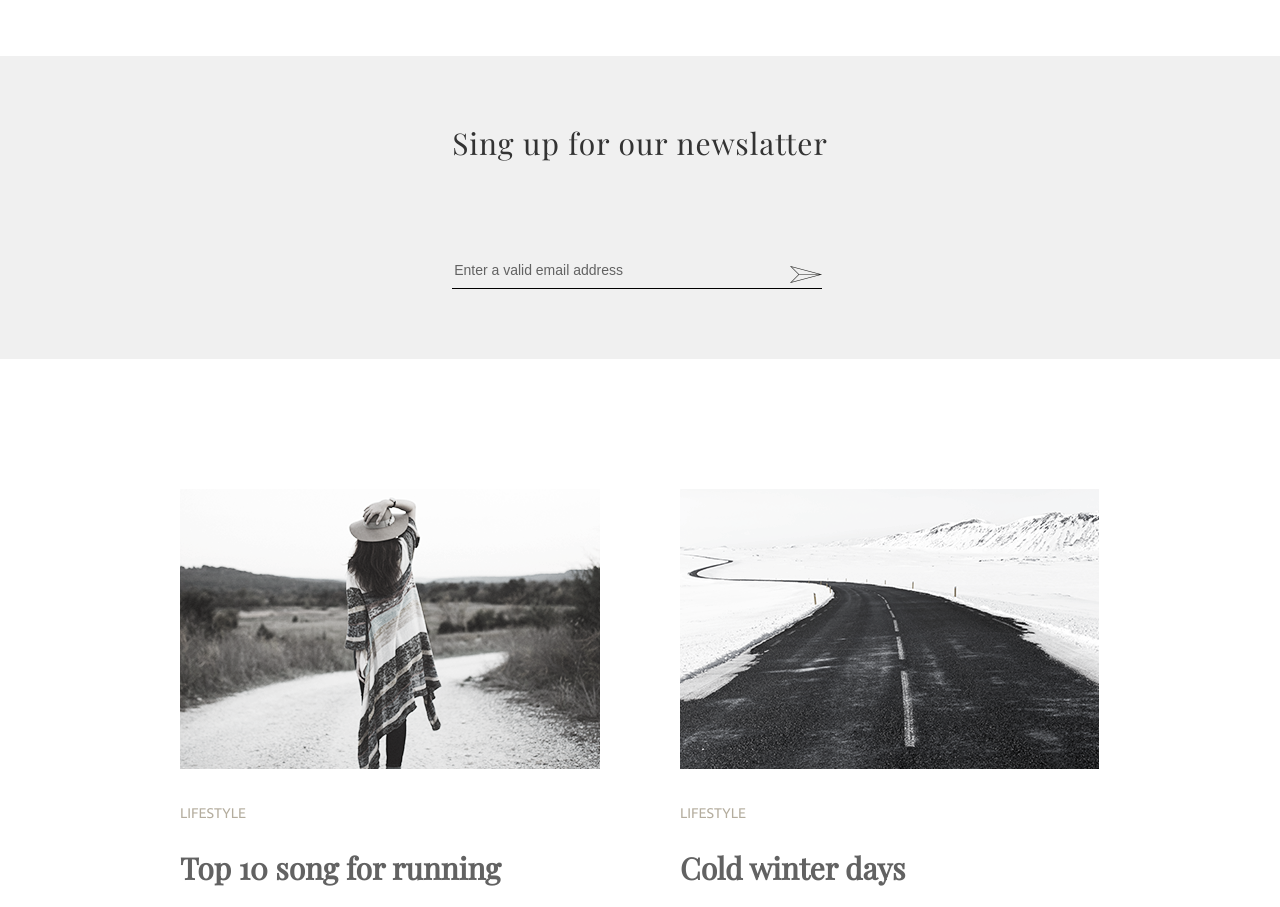
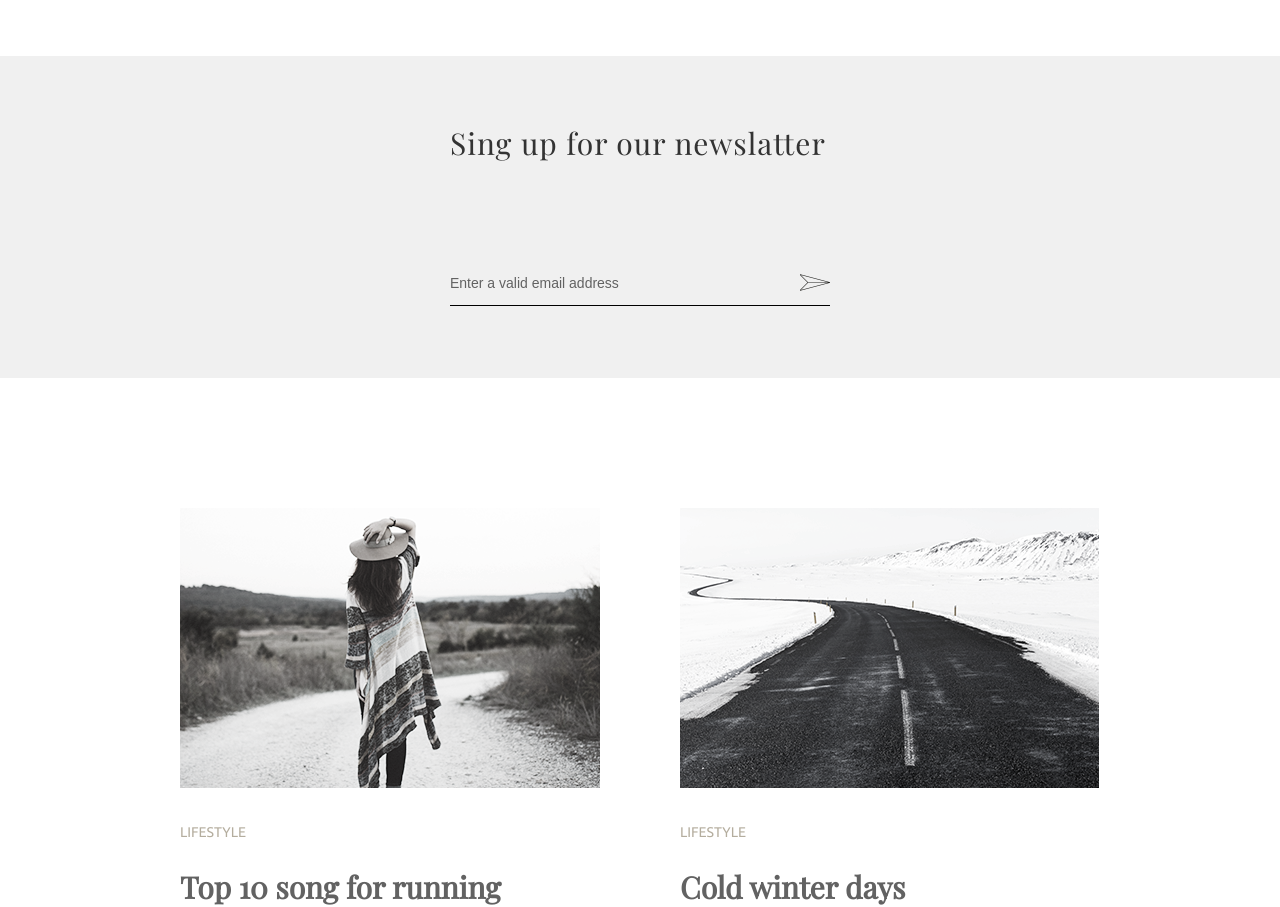
Before and after one commit to IgorStetsiuk/advanced-algorithms, a plain HTML site: page layouts/istetsiuk/index.html in a window 1280 px wide. Shown: the part 2420-3327 px from the top of the page. Drawn offline with nearby package versions, Linux system fonts and the light colour scheme; a web font is replaced by a local one.

Commit message:
change input and button padding, delete unnecessary classes

```diff
--- a/layouts/istetsiuk/css/style.css
+++ b/layouts/istetsiuk/css/style.css
@@ -19,13 +19,13 @@ ul {
     padding: 0;
 }
 
-h2{
-    font-size:30px;
+h2 {
+    font-size: 30px;
 }
+
 figure {
     margin: 0;
 }
-
 
 figure p {
     margin-top: 30px;
@@ -172,8 +172,6 @@ header .container {
     cursor: pointer;
 }
 
-
-
 .signup {
     display: flex;
     flex-direction: column;
@@ -182,6 +180,10 @@ header .container {
     padding: 70px 0;
     margin-bottom: 130px;
     background: #f0f0f0;
+}
+
+.signup > div {
+    width: 380px;
 }
 
 .signup h2 {
@@ -198,24 +200,22 @@ header .container {
 }
 
 .signup-form input {
-    display: block;
     float: left;
-    width: 90%;
+    width: 350px;
     font-size: 14px;
+    padding: 14px 0;
     border: none;
     border-bottom: 1px solid black;
     background: #f0f0f0;
-    padding-bottom: 10px;
     outline: none;
 }
 
 .signup-form button {
-    display: block;
-    width: 32px;
-    height: 17px;
+    width: 30px;
+    height: 45px;
+    padding: 0;
     border: none;
     border-bottom: 1px solid black;
-    padding-bottom: 26px;
     outline: none;
     background: url(../img/icons/send-icon.png) center no-repeat;
     cursor: pointer;
@@ -240,7 +240,7 @@ header .container {
 }
 
 footer {
-    margin-top:100px;
+    margin-top: 100px;
     padding: 44px 0;
     background: #f0f0f0;
 }
--- a/layouts/istetsiuk/index.html
+++ b/layouts/istetsiuk/index.html
@@ -64,7 +64,7 @@
                         <p>Lifestyle</p>
                     </figcaption>
                 </figure>
-                <h2 class="post-title">More than just a music festival</h2>
+                <h2>More than just a music festival</h2>
                 <p>
                     Lorem ipsum dolor sit amet, consectetur adipisicing elit. Ad cumque ducimus est, id illum laborum
                     magnam
@@ -79,7 +79,7 @@
                         <p>Lifestyle</p>
                     </figcaption>
                 </figure>
-                <h2 class="post-title">More than just a music festival</h2>
+                <h2>More than just a music festival</h2>
                 <p>
                     Lorem ipsum dolor sit amet, consectetur adipisicing elit. Ad cumque ducimus est, id illum laborum
                     magnam
@@ -98,7 +98,7 @@
                         <p>Photodiary</p>
                     </figcaption>
                 </figure>
-                <h2 class="post-title">More than just a music festival</h2>
+                <h2>More than just a music festival</h2>
                 <p>
                     Lorem ipsum dolor sit amet, consectetur adipisicing elit. Ad cumque ducimus est, id illum laborum
                     magnam
@@ -113,7 +113,7 @@
                         <p>Photodiary</p>
                     </figcaption>
                 </figure>
-                <h2 class="post-title">More than just a music festival</h2>
+                <h2>More than just a music festival</h2>
                 <p>
                     Lorem ipsum dolor sit amet, consectetur adipisicing elit. Ad cumque ducimus est, id illum laborum
                     magnam
@@ -124,10 +124,10 @@
         </div>
     </section>
     <section class="signup">
-        <div class="container">
+        <div>
             <h2>Sing up for our newslatter</h2>
             <form class="signup-form">
-                <input class="" type="email" placeholder="Enter a valid email address">
+                <input type="email" placeholder="Enter a valid email address">
                 <button type="submit"></button>
             </form>
         </div>
@@ -141,7 +141,7 @@
                         <p>Lifestyle</p>
                     </figcaption>
                 </figure>
-                <h2 class="post-title">Top 10 song for running</h2>
+                <h2>Top 10 song for running</h2>
                 <p>
                     Lorem ipsum dolor sit amet, consectetur adipisicing elit. Ad cumque ducimus est, id illum laborum
                     magnam
@@ -156,7 +156,7 @@
                         <p>Lifestyle</p>
                     </figcaption>
                 </figure>
-                <h2 class="post-title">Cold winter days</h2>
+                <h2>Cold winter days</h2>
                 <p>
                     Lorem ipsum dolor sit amet, consectetur adipisicing elit. Culpa delectus dolore ducimus facilis
                     ipsum porro quaerat reiciendis repellat sit veritatis! Aspernatur cum incidunt odit quo soluta,
```
